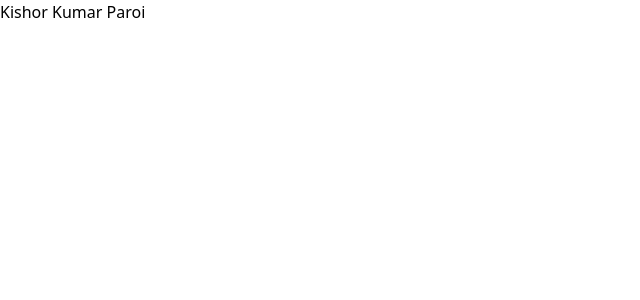
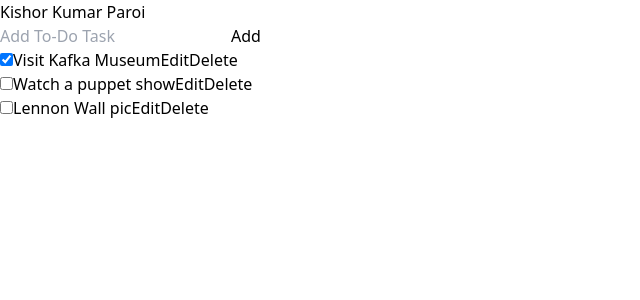
Before and after one commit to KishorKumarParoi/Tasker, a React (Vite) app: page / in a window 1280 px wide. Shown: the top 300 px of the page, without its empty margins (0-640 px from the left). Built offline with nearby package versions, Linux system fonts and the light colour scheme.

Commit message:
To-Do App with edit, delete, checked feature

```diff
--- a/src/App.jsx
+++ b/src/App.jsx
@@ -1,10 +1,128 @@
-import './App.css'
+/* eslint-disable react/prop-types */
+import { useState } from 'react';
+import './App.css';
+
+function AddTask({ onAddTask }) {
+  const [text, setText] = useState('');
+
+  return (
+    <div className='p-2 ml-4 mt-4'>
+      <input type="text" placeholder='Add To-Do Task' value={text}
+        className='border border-blue-600 rounded-lg p-3 text-2xl'
+        onChange={(e) => {
+          setText(e.target.value);
+        }}
+      />
+      <button className='bg-purple-600/45 w-32 ml-2 p-2 rounded-lg' onClick={() => {
+        setText('');
+        onAddTask(text);
+      }}>Add</button>
+    </div>
+  )
+}
+
+function Task({ task, onChangeTask, onDelete }) {
+  const [isEditing, setIsEditing] = useState(false);
+  const [text, setText] = useState(task.text);
+  let taskContent;
+
+  if (isEditing) {
+    taskContent = (
+      <>
+        <input type="text" className='border border-blue-600 rounded-lg p-3 text-2xl' value={text} onChange={(e) => {
+          setText(e.target.value);
+          console.log(e.target.value);
+        }} />
+        <button className='bg-red-600/45 w-32 ml-2 p-2 rounded-lg' onClick={() => {
+          setIsEditing(false);
+          onChangeTask({
+            ...task,
+            text,
+          })
+        }}>Save</button>
+      </>
+    )
+  }
+  else {
+    taskContent = (
+      <>
+        <span className='p-2'>{task.text}</span>
+        <button className='bg-slate-600/45 w-32 ml-2 p-2 rounded-lg' onClick={() => {
+          setIsEditing(true);
+        }}>Edit</button>
+      </>
+    )
+  }
+
+  return (
+    <div className='p-2 ml-4'>
+      <input type="checkbox" checked={task.done} onChange={(e) => {
+        onChangeTask({
+          ...task,
+          done: e.target.checked,
+        })
+      }} />
+      {taskContent}
+      <button className='bg-red-600/45 w-32 ml-2 p-2 rounded-lg' onClick={() => {
+        onDelete(task.id);
+      }}>Delete</button>
+    </div>
+  )
+}
+
+function TaskList({ TaskList, onChangeTask, onDelete }) {
+  return (
+    <ul>
+      {TaskList.map((task) => (
+        < li key={task.id} >
+          <Task task={task} onChangeTask={onChangeTask} onDelete={onDelete} />
+        </ li>
+      ))}
+    </ul>
+  )
+}
 
 export default function App() {
+
+  const [Task, setTask] = useState(initialTasks);
+  console.log(Task);
+
+  const nextId = Task.reduce((prev, curr) => prev && prev.id > curr.id ? prev.id : curr.id) + 1;
+
+  function handleAddTask(text) {
+    if (text.trim() !== '') {
+      setTask([
+        ...Task,
+        {
+          id: nextId,
+          text: text.trim(),
+          done: false
+        }
+      ])
+    }
+  }
+  function handleChangeTask(task) {
+    console.log(task);
+    setTask(
+      Task.map((t => t.id === task.id ? task : t))
+    )
+  }
+  function handleDeleteTask(taskId) {
+    console.log(taskId);
+    setTask(Task.filter(t => t.id !== taskId))
+  }
 
   return (
     <>
       <h1 className="font-semibold bg-yellow-500 text-5xl">Kishor Kumar Paroi</h1>
+      <AddTask onAddTask={handleAddTask} />
+      <TaskList TaskList={Task} onChangeTask={handleChangeTask} onDelete={handleDeleteTask} />
     </>
   )
 }
+
+const initialTasks = [
+  { id: 0, text: 'Visit Kafka Museum', done: true },
+  { id: 1, text: 'Watch a puppet show', done: false },
+  { id: 2, text: 'Lennon Wall pic', done: false },
+];
```
